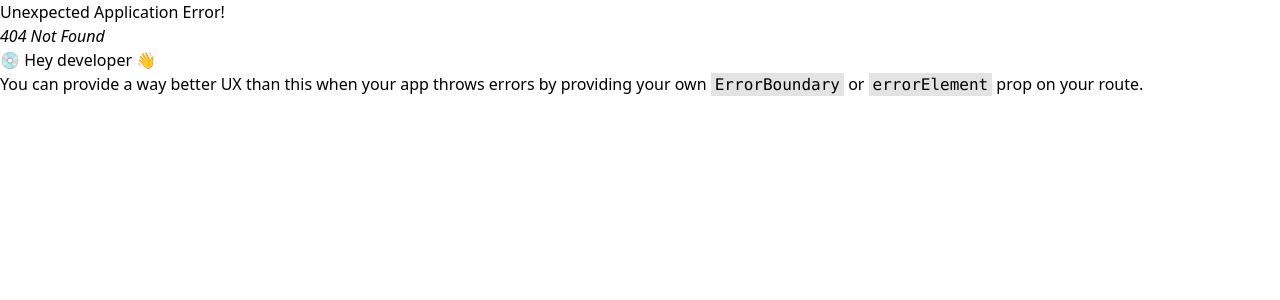
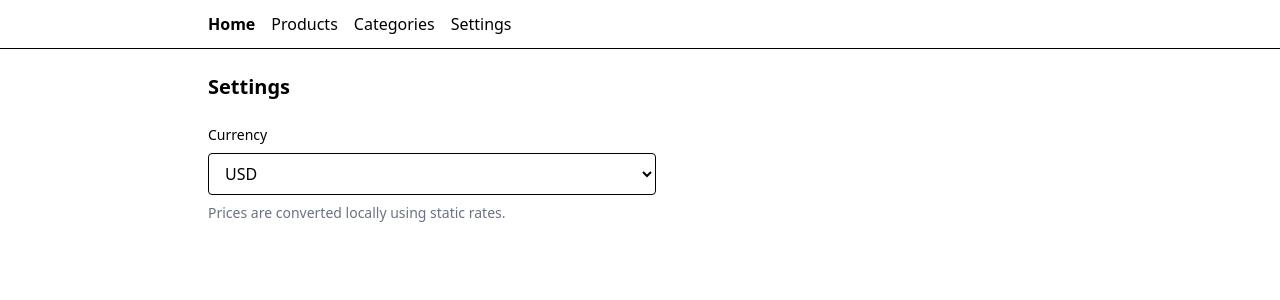
Before and after one commit to mirza-mohibul-hasan/product-explorer, a React (Vite) app: page /settings in a window 1280 px wide. Before the commit this address had no page. Shown: the top 300 px of the page. Built offline with nearby package versions, Linux system fonts and the light colour scheme.

Commit message:
feat: add settings and currency

```diff
--- a/src/components/ProductTable.tsx
+++ b/src/components/ProductTable.tsx
@@ -1,11 +1,14 @@
 import { Link } from "react-router";
 import type { Product } from "../types/product";
+import { useSettingsStore } from "../store/useSettingsStore";
+import { formatCurrency } from "../utils/currency";
 
 interface ProductTableProps {
   products: Product[];
 }
 
 export function ProductTable({ products }: ProductTableProps) {
+  const currency = useSettingsStore((s) => s.currency);
   return (
     <div className="overflow-x-auto border rounded">
       <table className="min-w-full border-collapse">
@@ -29,7 +32,9 @@ export function ProductTable({ products }: ProductTableProps) {
                 </Link>
               </td>
               <td className="px-3 py-2 border-b capitalize">{p.category}</td>
-              <td className="px-3 py-2 border-b text-right">${p.price}</td>
+              <td className="px-3 py-2 border-b text-right">
+                {formatCurrency(p.price, currency)}
+              </td>
               <td className="px-3 py-2 border-b text-right">{p.stock}</td>
             </tr>
           ))}
--- a/src/layout/AppLayout.tsx
+++ b/src/layout/AppLayout.tsx
@@ -16,6 +16,9 @@ export const AppLayout = () => {
             <Link to="/categories" className="hover:underline">
               Categories
             </Link>
+            <Link to="/settings" className="hover:underline">
+              Settings
+            </Link>
           </div>
         </div>
       </nav>
--- /dev/null
+++ b/src/pages/SettingsPage.tsx
@@ -0,0 +1,34 @@
+import { useSettingsStore } from "../store/useSettingsStore";
+import type { Currency } from "../types/settings";
+
+export function SettingsPage() {
+  const { currency, setCurrency } = useSettingsStore();
+
+  const currencies: Currency[] = ["USD", "EUR", "GBP"];
+
+  return (
+    <div className="space-y-6 max-w-md">
+      <h1 className="text-xl font-semibold">Settings</h1>
+
+      <div className="space-y-2">
+        <label className="block text-sm font-medium">Currency</label>
+
+        <select
+          value={currency}
+          onChange={(e) => setCurrency(e.target.value as Currency)}
+          className="w-full rounded border px-3 py-2"
+        >
+          {currencies.map((c) => (
+            <option key={c} value={c}>
+              {c}
+            </option>
+          ))}
+        </select>
+
+        <p className="text-sm text-gray-500">
+          Prices are converted locally using static rates.
+        </p>
+      </div>
+    </div>
+  );
+}
--- a/src/routes/AppRoutes.tsx
+++ b/src/routes/AppRoutes.tsx
@@ -3,6 +3,7 @@ import { createBrowserRouter } from "react-router";
 import { ProductsPage } from "../pages/ProductsPage";
 import { ProductDetailPage } from "../pages/ProductDetailPage";
 import { CategoriesPage } from "../pages/CategoriesPage";
+import { SettingsPage } from "../pages/SettingsPage";
 
 export const router = createBrowserRouter([
   {
@@ -24,6 +25,10 @@ export const router = createBrowserRouter([
         path: "categories",
         element: <CategoriesPage />,
       },
+      {
+        path: "settings",
+        element: <SettingsPage />,
+      },
     ],
   },
 ]);
--- /dev/null
+++ b/src/store/useSettingsStore.ts
@@ -0,0 +1,20 @@
+import { create } from "zustand";
+import { persist } from "zustand/middleware";
+import type { Currency } from "../types/settings";
+
+interface SettingsState {
+  currency: Currency;
+  setCurrency: (currency: Currency) => void;
+}
+
+export const useSettingsStore = create<SettingsState>()(
+  persist(
+    (set) => ({
+      currency: "USD",
+      setCurrency: (currency) => set({ currency }),
+    }),
+    {
+      name: "product-explorer-settings",
+    },
+  ),
+);
--- /dev/null
+++ b/src/types/settings.ts
@@ -0,0 +1 @@
+export type Currency = "USD" | "EUR" | "GBP";
--- /dev/null
+++ b/src/utils/currency.ts
@@ -0,0 +1,18 @@
+import type { Currency } from "../types/settings";
+
+const RATES: Record<Currency, number> = {
+  USD: 1,
+  EUR: 0.83,
+  GBP: 0.73,
+};
+
+const SYMBOLS: Record<Currency, string> = {
+  USD: "$",
+  EUR: "€",
+  GBP: "£",
+};
+
+export function formatCurrency(value: number, currency: Currency) {
+  const converted = value * RATES[currency];
+  return `${SYMBOLS[currency]}${converted.toFixed(2)}`;
+}
```
